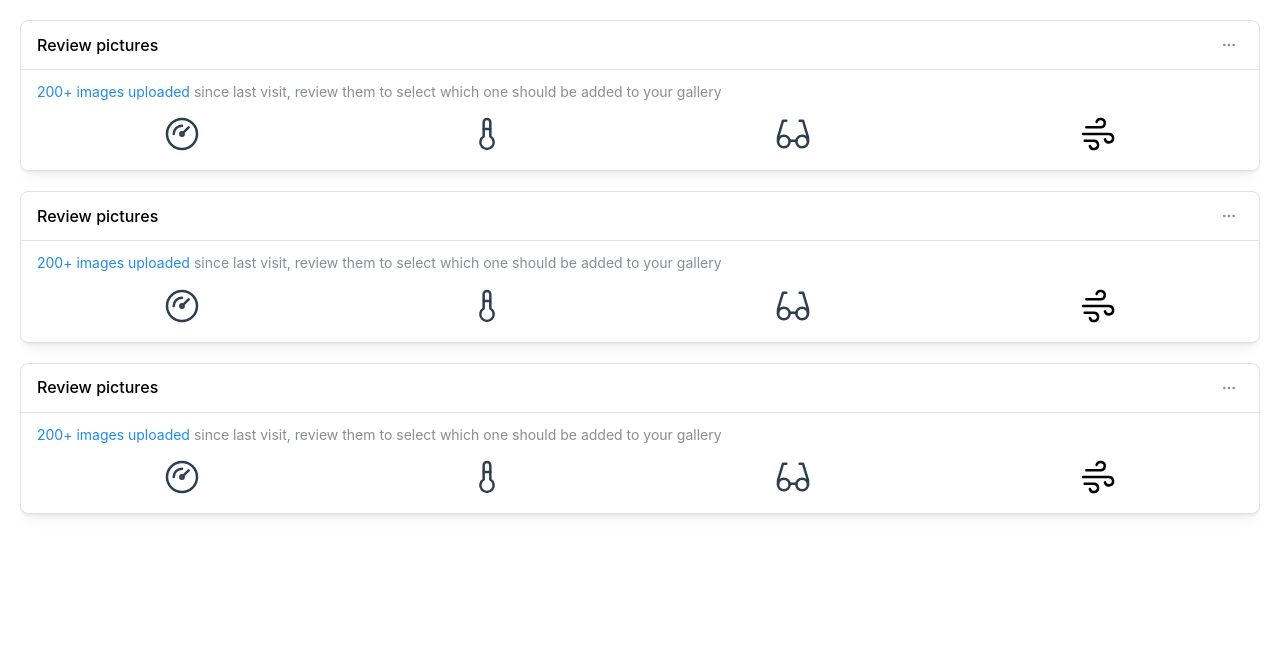
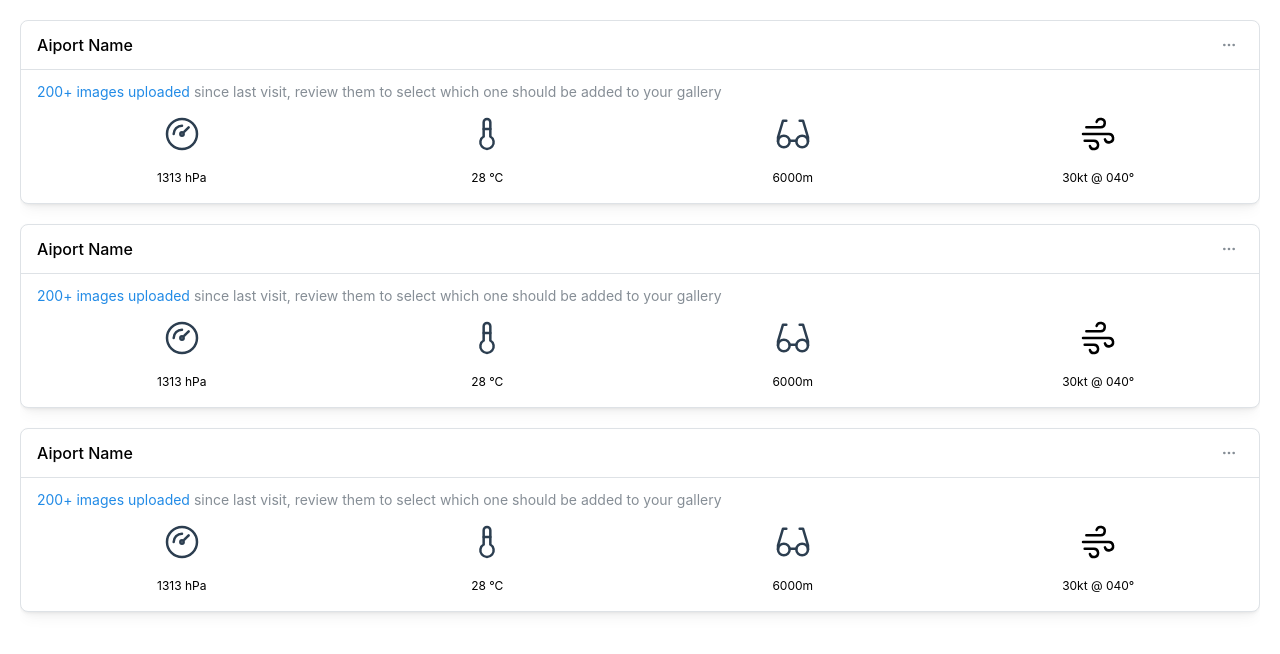
Before and after one commit to chills-01/atis-app, a Next.js app: page / in a window 1280 px wide. Shown: the top 654 px of the page. Built offline with nearby package versions, Linux system fonts and the light colour scheme.

Commit message:
text under index page icons

```diff
--- a/ui/components/card.tsx
+++ b/ui/components/card.tsx
@@ -7,33 +7,47 @@ import {
   SimpleGrid,
   rem,
   Center,
+  Stack,
 } from "@mantine/core";
 import { IconDots, IconEye, IconFileZip, IconTrash } from "@tabler/icons-react";
-import { PressureIcon, TemperatureIcon, VisibilityIcon, WindIcon } from "@/components/icons";
+import {
+  PressureIcon,
+  TemperatureIcon,
+  VisibilityIcon,
+  WindIcon,
+} from "@/components/icons";
 
 const icons = [PressureIcon, TemperatureIcon, VisibilityIcon, WindIcon];
+const texts = ["1313 hPa", "28 °C", "6000m", "30kt @ 040°"]
 
 const info = [
-  {image: "https://raw.githubusercontent.com/mantinedev/mantine/master/.demo/images/bg-1.png",
-    text: "Picture 1"
+  {
+    image:
+      "https://raw.githubusercontent.com/mantinedev/mantine/master/.demo/images/bg-1.png",
+    text: "Picture 1",
   },
-  {image: "https://raw.githubusercontent.com/mantinedev/mantine/master/.demo/images/bg-2.png",
-    text: "Picture 2"
+  {
+    image:
+      "https://raw.githubusercontent.com/mantinedev/mantine/master/.demo/images/bg-2.png",
+    text: "Picture 2",
   },
-  {image: "https://raw.githubusercontent.com/mantinedev/mantine/master/.demo/images/bg-3.png",
-    text: "Picture 3"
+  {
+    image:
+      "https://raw.githubusercontent.com/mantinedev/mantine/master/.demo/images/bg-3.png",
+    text: "Picture 3",
   },
-  {image: "https://raw.githubusercontent.com/mantinedev/mantine/master/.demo/images/bg-5.png",
-    text: "Picture 4"
+  {
+    image:
+      "https://raw.githubusercontent.com/mantinedev/mantine/master/.demo/images/bg-5.png",
+    text: "Picture 4",
   },
 ];
-
 
 const card = (
   <Card withBorder shadow="sm" radius="md" mb={"20px"}>
     <Card.Section withBorder inheritPadding py="xs">
       <Group justify="space-between">
-        <Text fw={500}>Review pictures</Text>
+        <Text fw={500}>Aiport Name</Text>
         <Menu withinPortal position="bottom-end" shadow="sm">
           <Menu.Target>
             <ActionIcon variant="subtle" color="gray">
@@ -84,9 +98,13 @@ const card = (
       <SimpleGrid cols={4}>
         {icons.map((genre, idx) => {
           const Icon = icons[idx];
-          return <Center>
-            <Icon size={40}/>
-          </Center>
+          const text = texts[idx]
+          return (
+              <Stack align="center">
+                <Icon size={40} />
+                <Text size="xs" span >{text}</Text>
+              </Stack>
+          );
         })}
       </SimpleGrid>
     </Card.Section>
```
